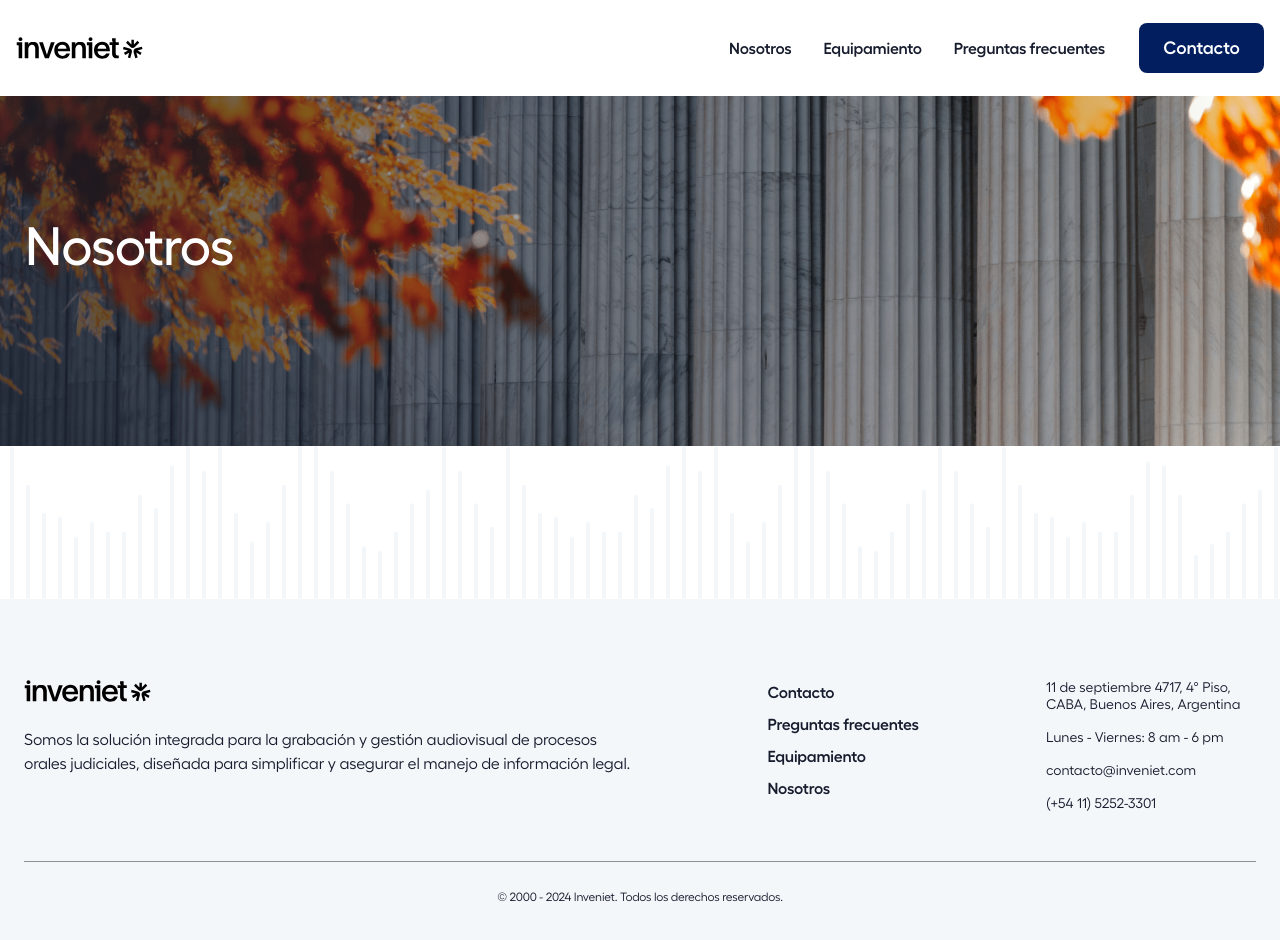
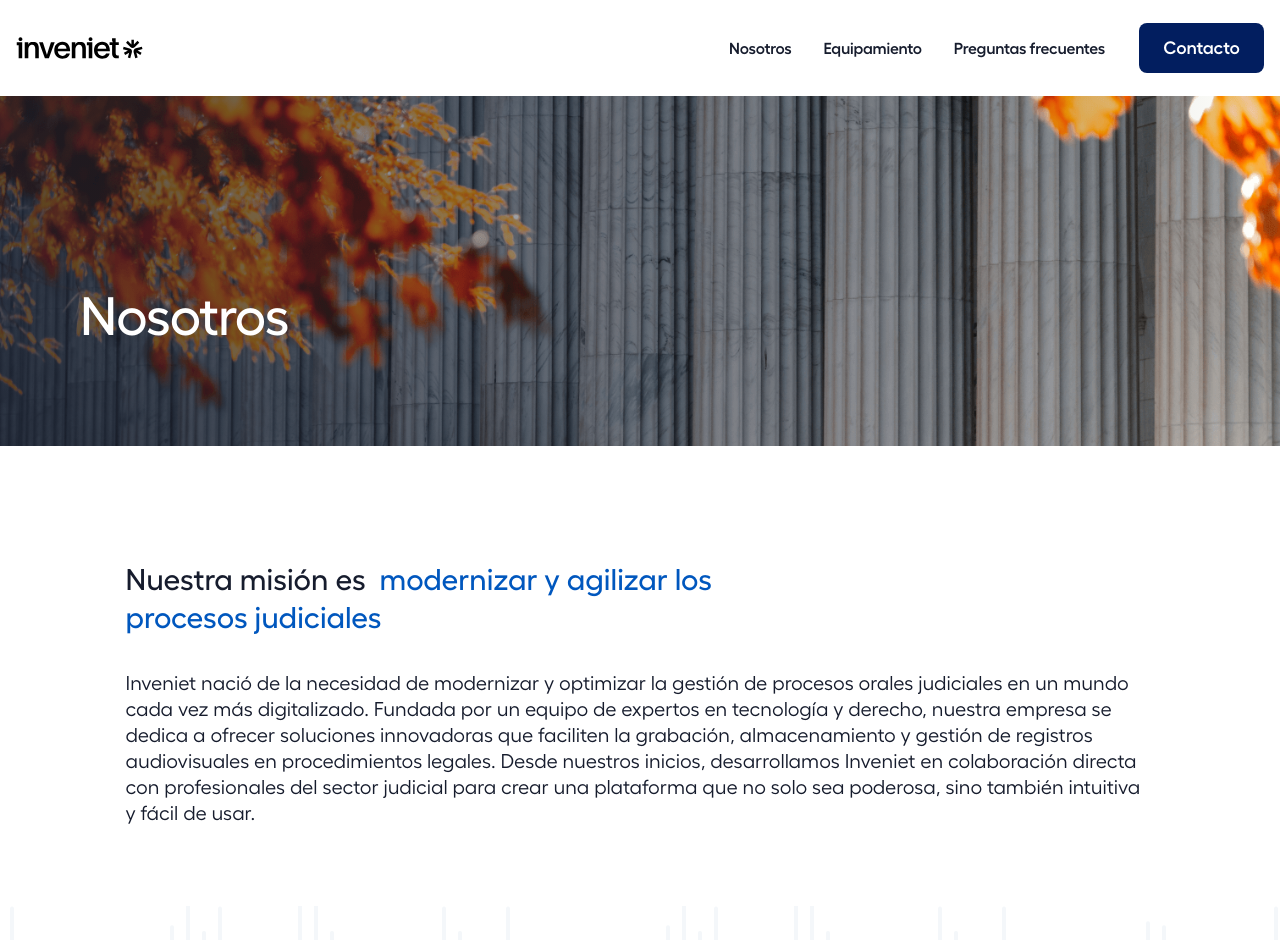
Before and after one commit to pascualmanuel/inveniet, a React (Create React App) app: page /nosotros in a window 1280 px wide. Shown: the top 940 px of the page. Built offline with nearby package versions, Linux system fonts and the light colour scheme.

Commit message:
Equipment ok:)

```diff
--- a/src/Pages/Nosotros.jsx
+++ b/src/Pages/Nosotros.jsx
@@ -4,8 +4,27 @@ const Nosotros = () => {
   return (
     <>
       <div className="w-screen h-[250px] nosotros-bg lg:h-[350px] relative">
-        <p className="myH1 absolute text-white top-[120px] left-[25px]">
+        <p className="myH1 absolute text-white top-[190px] left-[25px] lg:left-[80px]">
           Nosotros
+        </p>
+      </div>
+      <div className="center max-w-[1077px]" style={{ marginBottom: "80px" }}>
+        <h3 className="myH2 mt-[40px] lg:mt-[115px] mb-[33px] max-w-[670px]">
+          Nuestra misión es
+          <span className="text-iLBlue">
+            &nbsp; modernizar y agilizar los procesos judiciales
+          </span>
+        </h3>
+        <p className="subH ">
+          Inveniet nació de la necesidad de modernizar y optimizar la gestión de
+          procesos orales judiciales en un mundo cada vez más digitalizado.
+          Fundada por un equipo de expertos en tecnología y derecho, nuestra
+          empresa se dedica a ofrecer soluciones innovadoras que faciliten la
+          grabación, almacenamiento y gestión de registros audiovisuales en
+          procedimientos legales. Desde nuestros inicios, desarrollamos Inveniet
+          en colaboración directa con profesionales del sector judicial para
+          crear una plataforma que no solo sea poderosa, sino también intuitiva
+          y fácil de usar.
         </p>
       </div>
     </>
```
